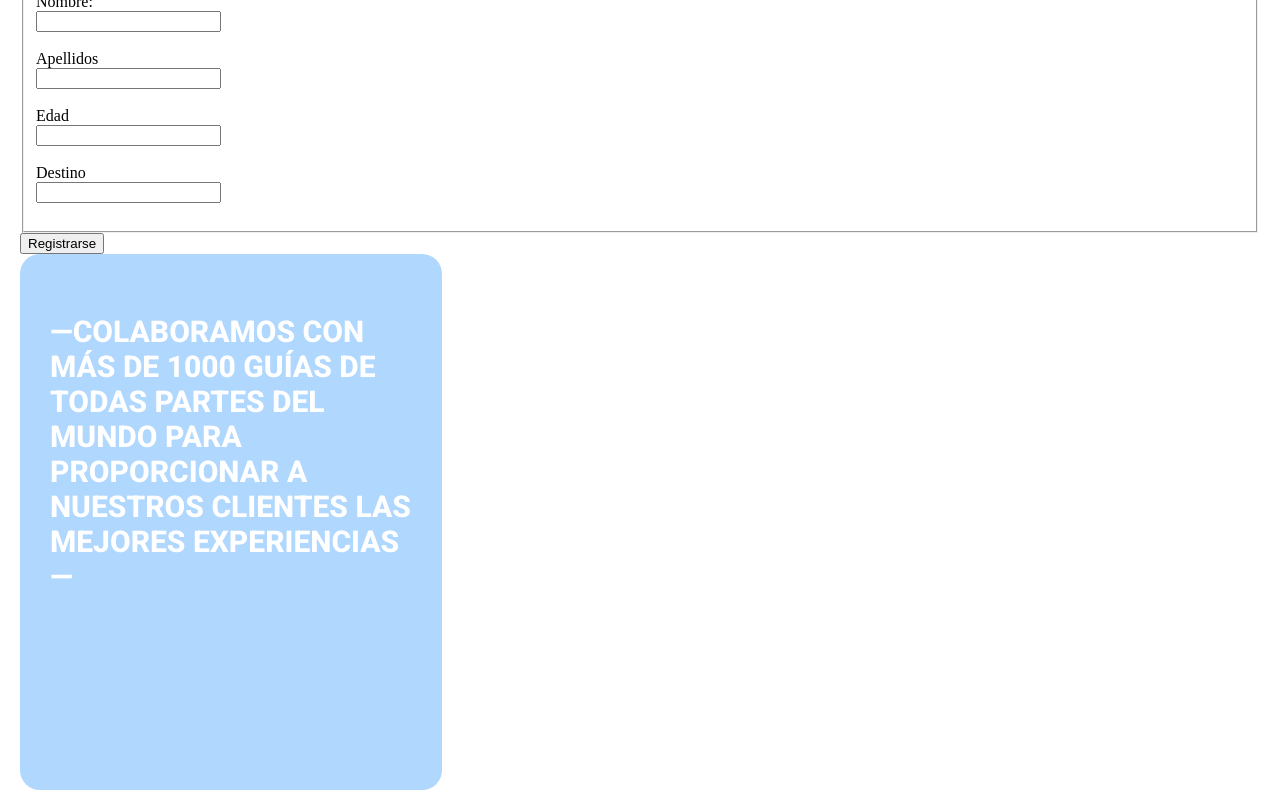
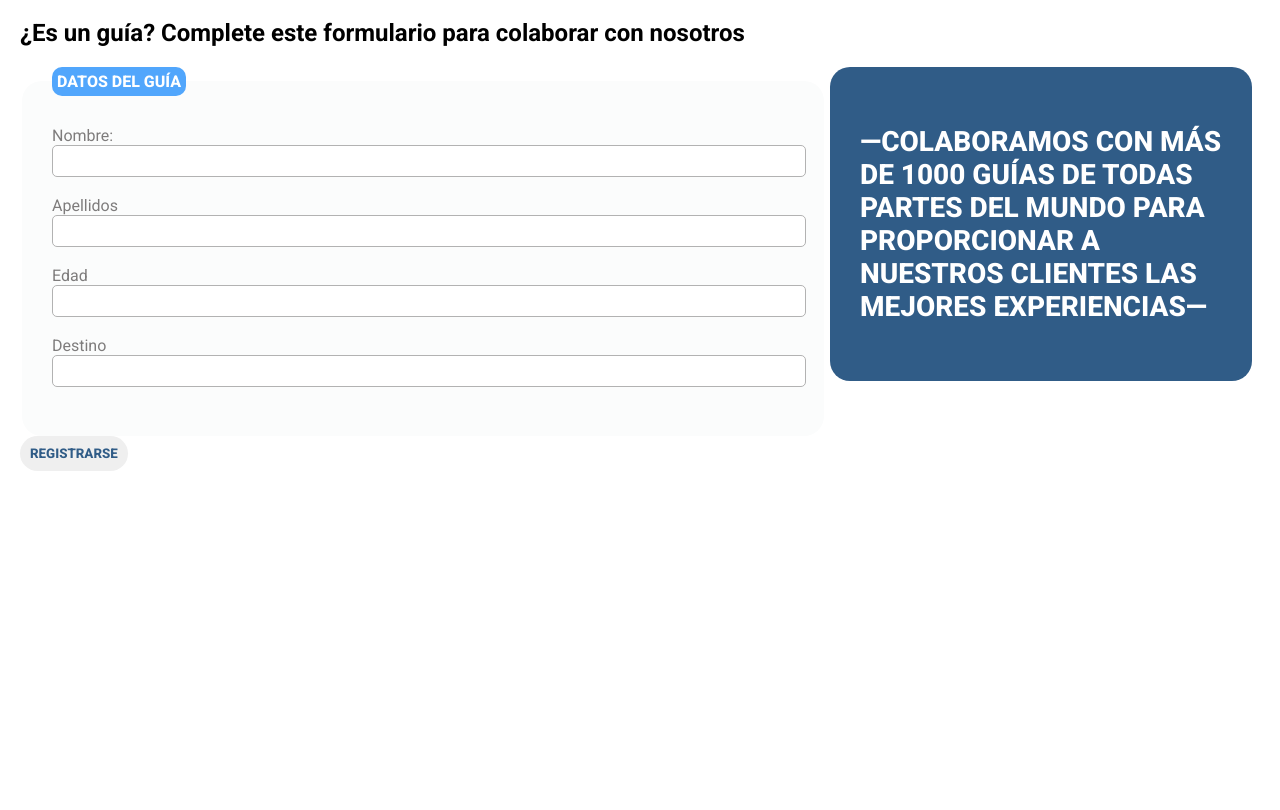
Before and after one commit to SELENE1717/ProyectoIntermodular, a PHP site: page /registerguide.html in a window 1280 px wide. Shown: the part 495-1305 px from the top of the page. After the commit the page ends 966 px from the top, so only its background shows below. Run offline with PHP 8.4, Linux system fonts and the light colour scheme; some libraries are stand-ins or nearby versions.

Commit message:
actualizo el css
actualizo el css con el estilo del nuevo formulario

```diff
--- a/css/style.css
+++ b/css/style.css
@@ -53,6 +53,10 @@
 
 }
 
+#header2{
+    height:400px;
+}
+
 #slogan{
     position: absolute;
     z-index: 1;
@@ -62,6 +66,14 @@
     font-size: 40px;
     text-align: left;
     padding: 30px;
+
+}
+
+#header2 #slogan{
+    background: rgba(48, 92, 135, 0.5);
+    height: 400px;
+    box-sizing: border-box;
+    width: 1280px;
 }
 
 #slide{
@@ -182,10 +194,10 @@
 
 /*REGISTRO USUARIO*/
 
-#RegistroUsuario{
+#RegistroUsuario, #Formularioguia{
     font-family: 'Roboto';
 }
-#formulario-registro{
+#formulario-registro, #formulario-guia{
    width: 65%;
    display: inline-block;
 }
@@ -193,14 +205,14 @@
     display: block;
 }
 
-#formulario-registro fieldset{
+#formulario-registro fieldset, #formulario-guia fieldset{
     background: #fbfcfc;
     padding: 30px;
     border-radius: 20px;
     border: 0px;
 }
 
-#formulario-registro input, select{
+#formulario-registro input, select, #formulario-guia input{
     padding: 5px;
     border-radius: 5px;
     border: 1px solid #b2b2b2;
@@ -208,11 +220,11 @@
     min-height: 20px;
 }
 
-#formulario-registro label{
+#formulario-registro label, #formulario-guia label{
     color: #7e7c7c;
 }
 
-#formulario-registro legend{
+#formulario-registro legend, #formulario-guia legend{
     padding: 5px;
     background-color: #51a6fc;
     /* border: 1px solid; */
@@ -221,6 +233,18 @@
     text-transform: uppercase;
     color: #fff;
 }
+
+#enviar{
+    color: #305c87;
+    text-transform: uppercase;
+    padding: 10px;
+    font-weight: 800;
+    border-radius: 20px;
+    font-family: 'Roboto';
+    border: 0px;
+}
+
+
 .error{
     color: red;
     font-style: italic;
@@ -234,9 +258,16 @@
     font-family: 'Roboto';
     text-transform: uppercase;
     font-size: 30px;
-    background-color: #b0d7fe;
+    background-color: #305c87;
     border-radius: 20px;
     color: #fff;
     font-weight: 800;
     min-height: 536px;
 }
+
+
+
+#Formularioguia #registroderecha{
+    min-height: auto;
+    font-size: 28px;
+}
```
